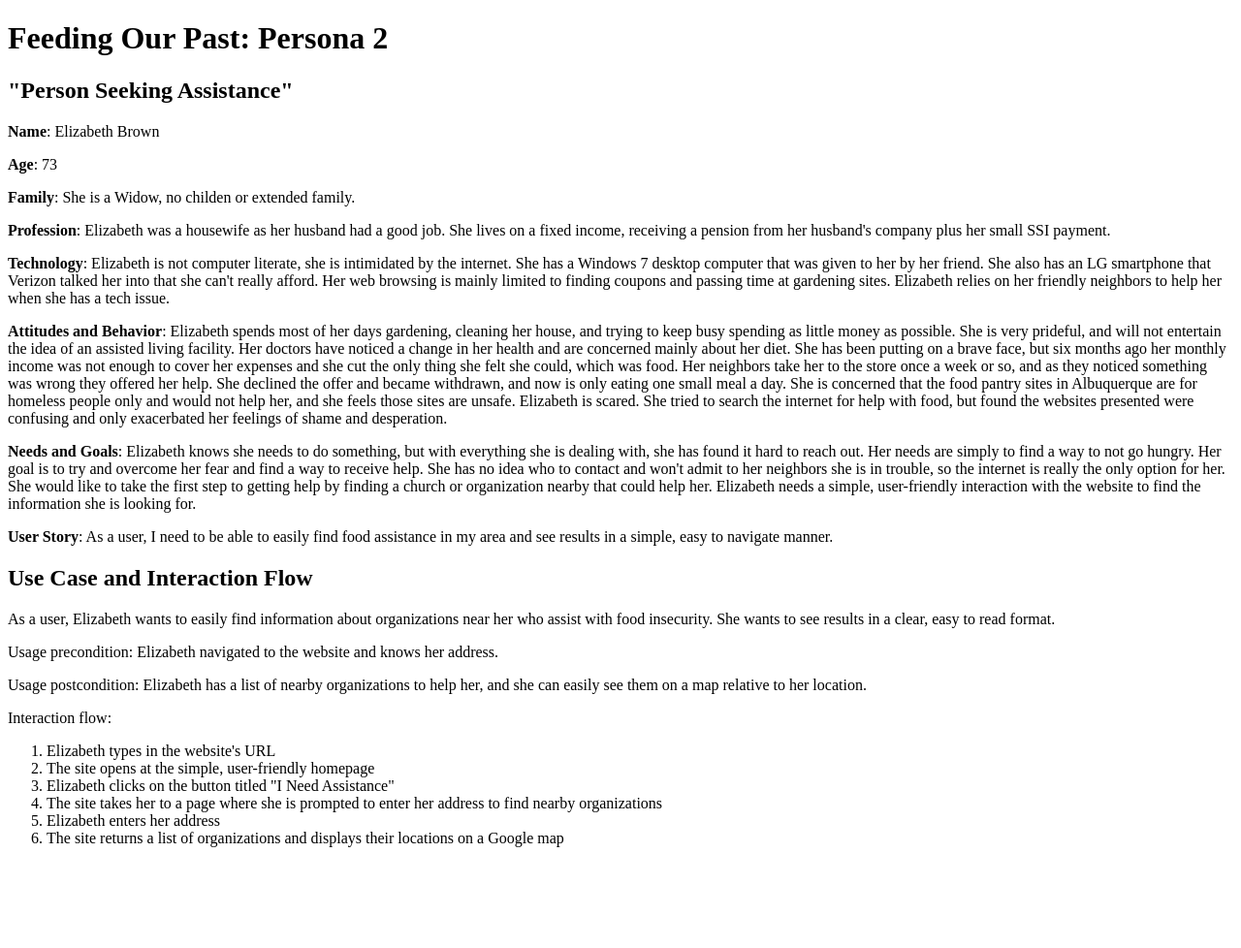
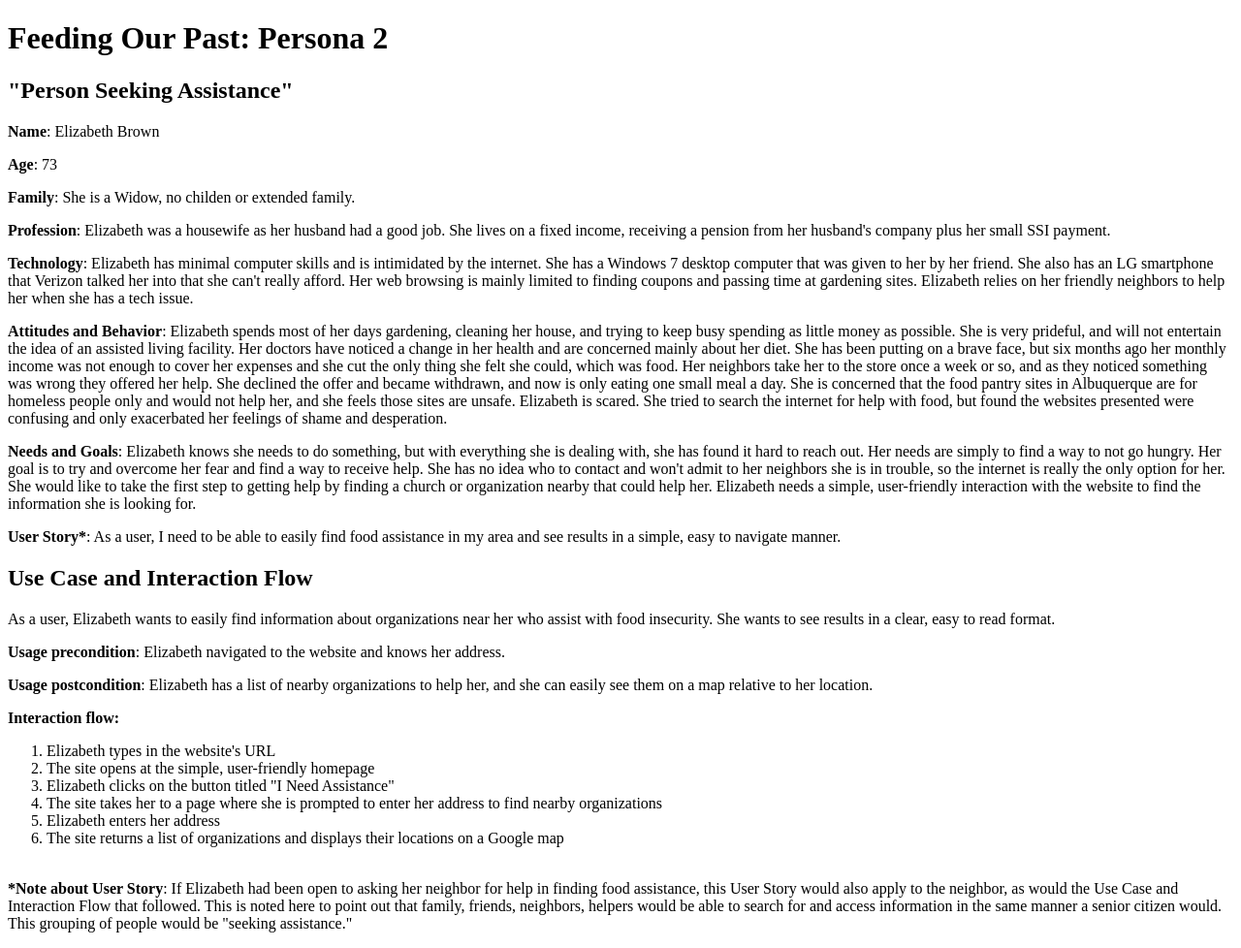
Before and after one commit to fullStackMartinez/feeding-our-past, a PHP site: page /epic/persona-2.php in a window 1280 px wide. Shown: the whole page at 97% size. Before the commit the page ends 874 px from the top, so only its background shows below. Run offline with PHP 8.4, Linux system fonts and the light colour scheme.

Commit message:
added note about user story

```diff
--- a/epic/persona-2.php
+++ b/epic/persona-2.php
@@ -18,25 +18,25 @@
 
 		<p><strong>Profession</strong>: Elizabeth was a housewife as her husband had a good job. She lives on a fixed income, receiving a pension from her husband's company plus her small SSI payment.</p>
 
-		<p><strong>Technology</strong>: Elizabeth is not computer literate, she is intimidated by the internet.  She has a Windows 7 desktop computer that was given to her by her friend. She also has an LG smartphone that Verizon talked her into that she can't really afford. Her web browsing is mainly limited to finding coupons and passing time at gardening sites. Elizabeth relies on her friendly neighbors to help her when she has a tech issue.</p>
+		<p><strong>Technology</strong>: Elizabeth has minimal computer skills and is intimidated by the internet.  She has a Windows 7 desktop computer that was given to her by her friend. She also has an LG smartphone that Verizon talked her into that she can't really afford. Her web browsing is mainly limited to finding coupons and passing time at gardening sites. Elizabeth relies on her friendly neighbors to help her when she has a tech issue.</p>
 
 		<p><strong>Attitudes and Behavior</strong>: Elizabeth spends most of her days gardening, cleaning her house, and trying to keep busy spending as little money as possible. She is very prideful, and will not entertain the idea of an assisted living facility.  Her doctors have noticed a change in her health and are concerned mainly about her diet. She has been putting on a brave face, but six months ago her monthly income was not enough to cover her expenses and she cut the only thing she felt she could, which was food. Her neighbors take her to the store once a week or so, and as they noticed something was wrong they offered her help.  She declined the offer and became withdrawn, and now is only eating one small meal a day. She is concerned that the food pantry sites in Albuquerque are for homeless people only and would not help her, and she feels those sites are unsafe. Elizabeth is scared. She tried to search the internet for help with food, but found the websites presented were confusing and only exacerbated her feelings of shame and desperation.</p>
 
 		<p><strong>Needs and Goals</strong>: Elizabeth knows she needs to do something, but with everything she is dealing with, she has found it hard to reach out. Her needs are simply to find a way to not go hungry. Her goal is to try and overcome her fear and find a way to receive help. She has no idea who to contact and won't admit to her neighbors she is in trouble, so the internet is really the only option for her. She would like to take the first step to getting help by finding a church or organization nearby that could help her. Elizabeth needs a simple, user-friendly interaction with the website to find the information she is looking for.</p>
 
 <!--		<p><strong>User story</strong>: As a user, I need to overcome both the negative feelings of adult hunger insecurity and the complications of bigger websites to receive the help I need.</p> -->
-		<p><strong>User Story</strong>: As a user, I need to be able to easily find food assistance in my area and see results in a simple, easy to navigate manner.</p>
+		<p><strong>User Story*</strong>: As a user, I need to be able to easily find food assistance in my area and see results in a simple, easy to navigate manner.</p>
 
 		<h2>Use Case and Interaction Flow</h2>
 
 		<!-- Define this persona's use case and interaction flow -->
 		<p>As a user, Elizabeth wants to easily find information about organizations near her who assist with food insecurity. She wants to see results in a clear, easy to read format.</p>
 
-		<p>Usage precondition: Elizabeth navigated to the website and knows her address.</p>
+		<p><strong>Usage precondition</strong>: Elizabeth navigated to the website and knows her address.</p>
 
-		<p>Usage postcondition: Elizabeth has a list of nearby organizations to help her, and she can easily see them on a map relative to her location.</p>
+		<p><strong>Usage postcondition</strong>: Elizabeth has a list of nearby organizations to help her, and she can easily see them on a map relative to her location.</p>
 
-		<p>Interaction flow:</p>
+		<p><strong>Interaction flow:</strong></p>
 		<ol>
 			<li>Elizabeth types in the website's URL</li>
 			<li>The site opens at the simple, user-friendly homepage</li>
@@ -46,10 +46,12 @@
 			<li>The site returns a list of organizations and displays their locations on a Google map</li>
 		</ol>
 
+		<p><br><strong>*Note about User Story</strong>: If Elizabeth had been open to asking her neighbor for help in finding food assistance, this User Story would also apply to the neighbor, as would the Use Case and Interaction Flow that followed. This is noted here to point out that family, friends, neighbors, helpers would be able to search for and access information in the same manner a senior citizen would. This grouping of people would be "seeking assistance."
 
-<!--		<p><strong>Name</strong>: Diane Smith<br>
-			<strong>Age</strong>: 40</p>
 
+<!-- An example of another persona who would be seeking assistance
+		<p><strong>Name</strong>: Diane Smith<br>
+		<strong>Age</strong>: 40</p>
 		<p><strong>Family</strong>: Married with 2 children, 8 and 10 years old. The family lives next door to an elderly widower, aged 71.</p>
 		<p><strong>Profession</strong>: Elementary school teacher, she teaches 4th grade.</p>
 		<p><strong>Technology</strong>: At home, a Mac mini with a 21.5" display and an iPhone 7. At work, a Dell laptop running Windows 10 and a Google Chromebook at times.</p>
```
